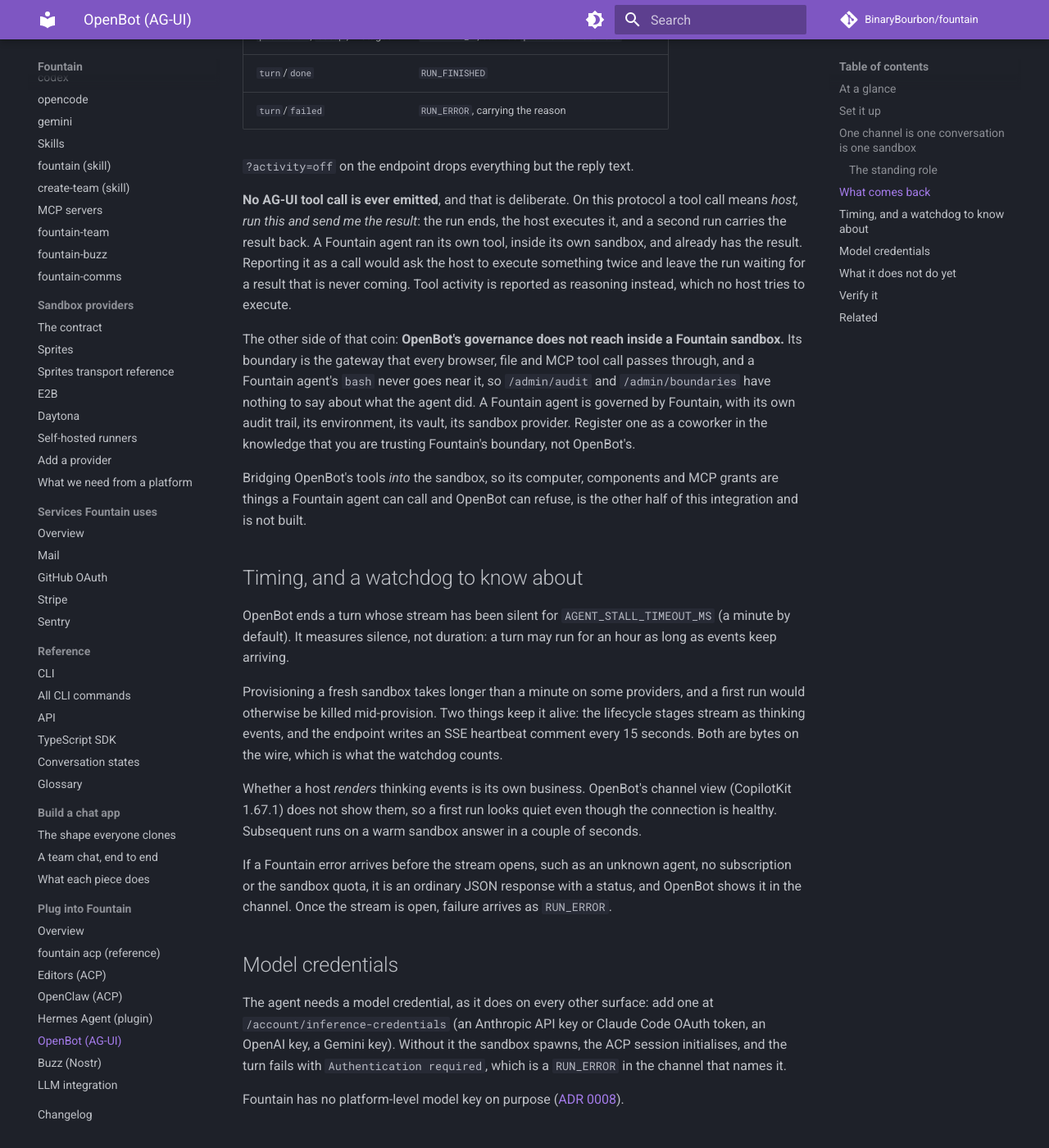
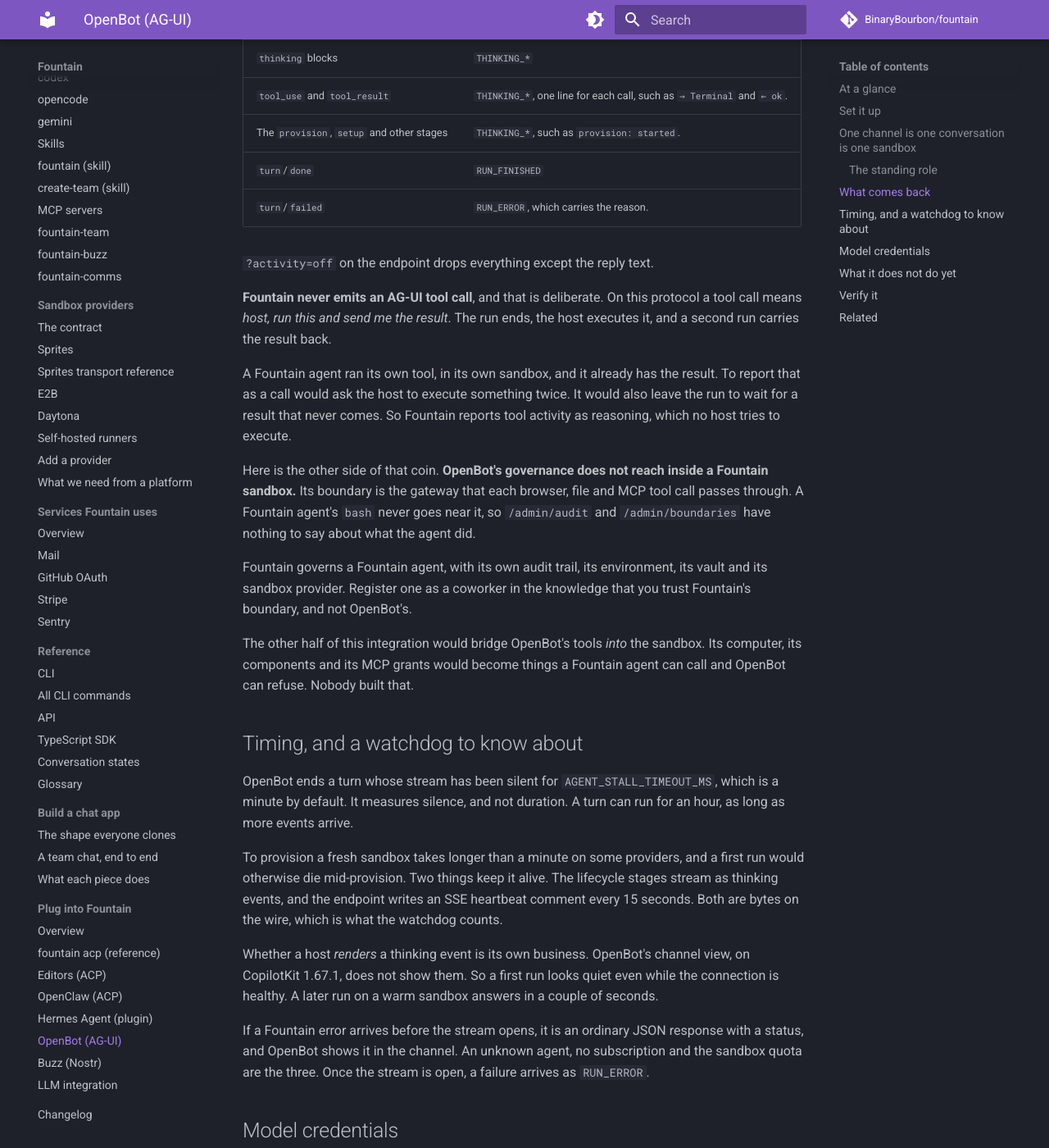
Before and after one commit to BinaryBourbon/fountain, an MkDocs documentation site: the page built from docs/integrations/openbot.md, in a window 1280 px wide and 1400 px high, scrolled down 3085 px. Shown: the whole window at 82% size. Built offline with MkDocs 1.6.1 and Material for MkDocs 9.7.7, drawn with Linux system fonts in a browser that asks for light colours; comment, search, counter and statistics services are not loaded; some of the changed text lies outside the part shown.

Commit message:
docs(ste): rewrite the OpenBot integration
Backlog: 12 -> 11.

````diff
--- a/docs/integrations/openbot.md
+++ b/docs/integrations/openbot.md
@@ -1,15 +1,16 @@
 # OpenBot (AG-UI)
 
 [OpenBot](https://copilotkit.ai/openbot) is CopilotKit's self-hosted agent
-platform: channels, a coworker roster, an audit trail, and a browser computer
-per bot. A "Bot" there is not a framework or an SDK. It is **any HTTP endpoint
-speaking [AG-UI](https://github.com/ag-ui-protocol/ag-ui)**, the open protocol
-for agent-to-user interaction.
+platform. It has channels, a coworker roster, an audit trail, and a browser
+computer for each bot. A "Bot" there is not a framework and not an SDK. It is
+**any HTTP endpoint that speaks
+[AG-UI](https://github.com/ag-ui-protocol/ag-ui)**, the open protocol for
+interaction between an agent and a user.
 
 Fountain speaks it. `POST /api/agui/:agent_id` takes AG-UI's `RunAgentInput`
-and answers with its SSE event stream, so a Fountain agent arrives in OpenBot
-as a coworker with a channel of its own, with no plugin, no sidecar and no code on the
-OpenBot host.
+and answers with its SSE event stream. A Fountain agent therefore arrives in
+OpenBot as a coworker with a channel of its own. There is no plugin, no
+sidecar, and no code on the OpenBot host.
 
 ```
   OpenBot (channels, roster, audit)  ──HTTPS──▶  Fountain            ──▶  sandbox: the Fountain agent
@@ -17,49 +18,51 @@
     ◀── SSE: RUN_STARTED, TEXT_MESSAGE_*, THINKING_*, RUN_FINISHED
 ```
 
-The endpoint is not OpenBot-specific. Any AG-UI host, whether a hand-written
-client or another product built on the protocol, registers a Fountain agent the same
-way. OpenBot is the host it was built and verified against, nothing more.
+The endpoint is not specific to OpenBot. Any AG-UI host registers a Fountain
+agent the same way, whether it is a hand-written client or another product
+built on the protocol. OpenBot is the host we built it against and verified it
+against, and nothing more.
 
 ## At a glance
 
 | | |
 |---|---|
-| Direction | Inbound. OpenBot drives Fountain |
-| Talks over | [AG-UI](https://github.com/ag-ui-protocol/ag-ui) at `POST /api/agui/:agent_id` |
-| Set up on | The OpenBot host |
-| Plugin | None. A URL is the whole integration |
-| Credential | An API key held by the coworker |
-| Binding | One channel is one conversation is one sandbox |
+| Direction | Inbound. OpenBot drives Fountain. |
+| Talks over | [AG-UI](https://github.com/ag-ui-protocol/ag-ui), at `POST /api/agui/:agent_id`. |
+| Configured on | The OpenBot host. |
+| Plugin | None. A URL is the whole integration. |
+| Credential | An API key that the coworker holds. |
+| Scope | One channel is one conversation is one sandbox. |
 
 ## Set it up
 
-You need two things from Fountain: the agent's id, and an API key.
+You need two things from Fountain. The agent's id, and an API key.
 
 ```bash
 fountain agents list                 # the id
 fountain auth api-keys create openbot
 ```
 
-In OpenBot, open `/agents`, create a coworker, and fill in:
+In OpenBot, open `/agents`, create a coworker, then complete four fields.
 
 | Field | Value |
 |---|---|
-| Name / Title | Whatever the coworker should be called |
-| Role description | The standing role, as below |
+| Name / Title | Whatever you want the coworker called. |
+| Role description | The role it always has, as below. |
 | AG-UI endpoint | `https://your-fountain/api/agui/<agent_id>` |
 | Authorization header | `Authorization` / `Bearer ftn_...` |
 
-OpenBot's **Test connection** button runs a real AG-UI run against the endpoint
-before saving it, so a typo, a dead host or a wrong key is named at the form
-rather than in a channel. It provisions a sandbox to answer, and that sandbox
-counts against your concurrency quota until it idles out.
+OpenBot's **Test connection** button runs a real AG-UI run against the
+endpoint before it saves. So the form tells you about a typo, a dead host or a
+wrong key, and a channel does not. That test provisions a sandbox to answer,
+and that sandbox counts against your concurrency quota until it idles out.
 
-Running both on one laptop, OpenBot refuses a loopback endpoint unless its
-`.env` has `AGENT_COMPUTER_ALLOW_PRIVATE_HOSTS=true`, the same target check
-that governs browser navigation. It ships set for local development.
+If you run both on one laptop, OpenBot refuses a loopback endpoint. Set
+`AGENT_COMPUTER_ALLOW_PRIVATE_HOSTS=true` in its `.env`. It is the same target
+check that governs browser navigation, and OpenBot ships it set for local
+development.
 
-Declaring the coworker in a tenant package works too:
+You can declare the coworker in a tenant package instead.
 
 ```yaml
 agents:
@@ -73,33 +76,35 @@
 
 ## One channel is one conversation is one sandbox
 
-This is the part worth understanding, because the two products disagree about
-where an agent's memory lives and the endpoint resolves it in Fountain's
-favour.
+Understand this part. The two products disagree about where an agent's memory
+lives, and the endpoint resolves that in Fountain's favour.
 
-An AG-UI host holds the transcript. It replays the entire message list on every
-run and expects the endpoint to be stateless. A Fountain conversation is the
-opposite. The sandbox holds the context, meaning the agent's files, its shell
-history and what it worked out last turn, and replaying the transcript into it each turn
-would feed the agent its own words back.
+An AG-UI host holds the transcript. It replays the whole message list on each
+run, and expects the endpoint to be stateless.
 
-So the thread is **mapped**, not replayed. OpenBot mints a stable thread id per
-channel; that becomes the channel binding `agui:<threadId>`, and only the
-newest user message of each run is sent as a prompt. The first run on a thread
-opens a conversation, and every later run prompts the one already bound.
+A Fountain conversation is the opposite. The sandbox holds the context, which
+is the agent's files, its shell history, and what it worked out last turn.
+Replay the transcript into it each turn, and you feed the agent its own words
+back.
 
-The consequences are all the ones you would want.
+So Fountain **maps** the thread, and does not replay it. OpenBot mints a
+stable thread id for each channel. Fountain binds the channel as
+`agui:<threadId>`, then sends the newest user message of each run as the
+prompt. The first run on a thread opens a conversation. Each later run
+prompts the conversation already bound to it.
 
-- Starting a new channel in OpenBot starts a new sandbox.
-- Two channels with the same coworker are two sandboxes that know nothing of
-  each other.
-- A channel picks up where it left off, including after the sandbox has idled
-  out and been suspended, and the next message wakes it.
-- The binding is per tenant, so two accounts whose hosts happen to mint the
-  same thread id never share anything.
+The results are the ones you would want.
 
-The conversations show up in Fountain like any others, with `channel_id`
-`agui:<threadId>`:
+- A new channel in OpenBot starts a new sandbox.
+- Two channels with the same coworker are two sandboxes, and neither knows
+  about the other.
+- A channel continues where it stopped. That holds after the sandbox idled out
+  and suspended, and the next message wakes it.
+- Fountain scopes that link to one tenant. Two accounts whose hosts happen to
+  mint the same thread id share nothing.
+
+The conversations appear in Fountain like any others, with a `channel_id` of
+`agui:<threadId>`.
 
 ```bash
 fountain conversations list --channel "agui:<threadId>"
@@ -108,16 +113,16 @@
 ### The standing role
 
 OpenBot sends a coworker's title and role description as an AG-UI system
-message on every run. Fountain delivers it **once**, with the first prompt of a
-new conversation, because after that the agent has it and repeating it every
-turn is noise in the transcript and tokens on the bill.
+message on each run. Fountain delivers it **once**, with the first prompt of a
+new conversation. After that the agent has it, and to repeat it each turn is
+noise in the transcript and tokens on the bill.
 
-The cost of that choice: editing a role in OpenBot reaches new channels, not
-the sandbox that already booted with the old one. Start a new channel to apply
-a rewritten role.
+That choice has a cost. Edit a role in OpenBot and it reaches a new channel.
+It does not reach a sandbox that already booted with the old one. Start a new
+channel to apply a role you rewrote.
 
-An agent's own system prompt still applies, and is the better place for
-anything that should hold for every surface.
+An agent's own system prompt still applies. It is the better place for
+whatever must hold on each surface.
 
 ## What comes back
 
@@ -125,80 +130,86 @@
 |---|---|
 | `text` blocks | `TEXT_MESSAGE_START` / `CONTENT` / `END` |
 | `thinking` blocks | `THINKING_*` |
-| `tool_use` / `tool_result` | `THINKING_*`, one line per call (`→ Terminal`, `← ok`) |
-| `provision`, `setup`, … stages | `THINKING_*`, such as `provision: started` |
+| `tool_use` and `tool_result` | `THINKING_*`, one line for each call, such as `→ Terminal` and `← ok`. |
+| The `provision`, `setup` and other stages | `THINKING_*`, such as `provision: started`. |
 | `turn`/`done` | `RUN_FINISHED` |
-| `turn`/`failed` | `RUN_ERROR`, carrying the reason |
+| `turn`/`failed` | `RUN_ERROR`, which carries the reason. |
 
-`?activity=off` on the endpoint drops everything but the reply text.
+`?activity=off` on the endpoint drops everything except the reply text.
 
-**No AG-UI tool call is ever emitted**, and that is deliberate. On this
-protocol a tool call means *host, run this and send me the result*: the run
-ends, the host executes it, and a second run carries the result back. A
-Fountain agent ran its own tool, inside its own sandbox, and already has the
-result. Reporting it as a call would ask the host to execute something twice
-and leave the run waiting for a result that is never coming. Tool activity is
-reported as reasoning instead, which no host tries to execute.
+**Fountain never emits an AG-UI tool call**, and that is deliberate. On this
+protocol a tool call means *host, run this and send me the result*. The run
+ends, the host executes it, and a second run carries the result back.
 
-The other side of that coin: **OpenBot's governance does not reach inside a
-Fountain sandbox.** Its boundary is the gateway that every browser, file and
-MCP tool call passes through, and a Fountain agent's `bash` never goes near it,
-so `/admin/audit` and `/admin/boundaries` have nothing to say about what the
-agent did. A Fountain agent is governed by Fountain, with its own audit trail, its
-environment, its vault, its sandbox provider. Register one as a coworker in the
-knowledge that you are trusting Fountain's boundary, not OpenBot's.
+A Fountain agent ran its own tool, in its own sandbox, and it already has the
+result. To report that as a call would ask the host to execute something
+twice. It would also leave the run to wait for a result that never comes. So Fountain
+reports tool activity as reasoning, which no host tries to execute. <!-- vale disable-line STE.IngForms -->
 
-Bridging OpenBot's tools *into* the sandbox, so its computer, components and
-MCP grants are things a Fountain agent can call and OpenBot can refuse, is the
-other half of this integration and is not built.
+Here is the other side of that coin. **OpenBot's governance does not reach
+inside a Fountain sandbox.** Its boundary is the gateway that each browser,
+file and MCP tool call passes through. A Fountain agent's `bash` never goes
+near it, so `/admin/audit` and `/admin/boundaries` have nothing to say about
+what the agent did.
+
+Fountain governs a Fountain agent, with its own audit trail, its environment,
+its vault and its sandbox provider. Register one as a coworker in the
+knowledge that you trust Fountain's boundary, and not OpenBot's.
+
+The other half of this integration would bridge OpenBot's tools *into* the
+sandbox. Its computer, its components and its MCP grants would become things a
+Fountain agent can call and OpenBot can refuse. Nobody built that.
 
 ## Timing, and a watchdog to know about
 
-OpenBot ends a turn whose stream has been silent for `AGENT_STALL_TIMEOUT_MS`
-(a minute by default). It measures silence, not duration: a turn may run for an
-hour as long as events keep arriving.
+OpenBot ends a turn whose stream has been silent for `AGENT_STALL_TIMEOUT_MS`,
+which is a minute by default. It measures silence, and not duration. A turn
+can run for an hour, as long as more events arrive.
 
-Provisioning a fresh sandbox takes longer than a minute on some providers, and
-a first run would otherwise be killed mid-provision. Two things keep it alive:
-the lifecycle stages stream as thinking events, and the endpoint writes an SSE
+To provision a fresh sandbox takes longer than a minute on some providers, and
+a first run would otherwise die mid-provision. Two things keep it alive. The
+lifecycle stages stream as thinking events, and the endpoint writes an SSE <!-- vale disable-line STE.IngForms -->
 heartbeat comment every 15 seconds. Both are bytes on the wire, which is what
 the watchdog counts.
 
-Whether a host *renders* thinking events is its own business. OpenBot's
-channel view (CopilotKit 1.67.1) does not show them, so a first run looks quiet
-even though the connection is healthy. Subsequent runs on a warm sandbox answer
-in a couple of seconds.
+Whether a host *renders* a thinking event is its own business. OpenBot's <!-- vale disable-line STE.IngForms -->
+channel view, on CopilotKit 1.67.1, does not show them. So a first run looks
+quiet even while the connection is healthy. A later run on a warm sandbox
+answers in a couple of seconds.
 
-If a Fountain error arrives before the stream opens, such as an unknown agent,
-no subscription or the sandbox quota, it is an ordinary JSON response with a
-status, and OpenBot shows it in the channel. Once the stream is open, failure
-arrives as `RUN_ERROR`.
+If a Fountain error arrives before the stream opens, it is an ordinary JSON
+response with a status, and OpenBot shows it in the channel. An unknown agent,
+no subscription and the sandbox quota are the three. Once the stream is open,
+a failure arrives as `RUN_ERROR`.
 
 ## Model credentials
 
-The agent needs a model credential, as it does on every other surface: add one
-at `/account/inference-credentials` (an Anthropic API key or Claude Code OAuth
-token, an OpenAI key, a Gemini key). Without it the sandbox spawns, the ACP
-session initialises, and the turn fails with `Authentication required`, which is a
-`RUN_ERROR` in the channel that names it.
+The agent needs a model credential here, as it does on each other surface. Add
+one at `/account/inference-credentials`. That is an Anthropic API key or a
+Claude Code OAuth token, an OpenAI key, or a Gemini key.
 
-Fountain has no platform-level model key on purpose
+Without one the sandbox spawns, the ACP session initialises, and the turn
+fails with `Authentication required`. That reaches the channel as a
+`RUN_ERROR` that names it.
+
+Fountain has no platform-level model key, on purpose
 ([ADR 0008](https://github.com/BinaryBourbon/fountain/blob/main/decisions/0008-byo-inference-credentials.md)).
 
 ## What it does not do yet
 
 - **No tool bridge**, as above.
-- **One key, one tenant.** The bot's stored key is a Fountain API key, so every
+- **One key, one tenant.** The bot's stored key is a Fountain API key, so each
   OpenBot user in a deployment reaches Fountain as the account that owns it.
   OpenBot's own `actor.id` does not travel.
-- **No approvals.** OpenBot can hand control to a person mid-run; a Fountain
-  agent asking permission for a tool call has nowhere to ask
+- **No approvals.** OpenBot can hand control to a person mid-run. A Fountain
+  agent that asks permission for a tool call has nowhere to ask
   ([#643](https://github.com/BinaryBourbon/fountain/issues/643)).
-- **Attachments** on an OpenBot message are not forwarded; the prompt is text.
+- **Attachments do not travel.** An attachment on an OpenBot message does not
+  reach Fountain. The prompt is text.
 
 ## Verify it
 
-Against a running instance, with `curl`:
+Against a live instance, with `curl`:
 
 ```bash
 curl -N -X POST "https://your-fountain/api/agui/<agent_id>" \
@@ -210,13 +221,14 @@
        "tools":[],"context":[],"state":{},"forwardedProps":{}}'
 ```
 
-A healthy run is `RUN_STARTED`, some `TEXT_MESSAGE_*`, then `RUN_FINISHED`.
-Each SSE message is `data: {"type": ...}`, so the type is inside the JSON, which
-is what the reference AG-UI encoder writes and every client parses.
+A healthy run is `RUN_STARTED`, then some `TEXT_MESSAGE_*`, then
+`RUN_FINISHED`. Each SSE message is `data: {"type": ...}`, so the type sits
+inside the JSON. That is what the reference AG-UI encoder writes, and what
+each client parses.
 
 ## Related
 
 - [Agents as teammates](../concepts/teammates.md), the same
   one-channel-one-conversation idea inside Fountain.
 - [API reference](../api.md).
-- [Plugging into Fountain](clients.md).
+- [Plug into Fountain](clients.md).
````
Also changed, not shown: 1 other file.
